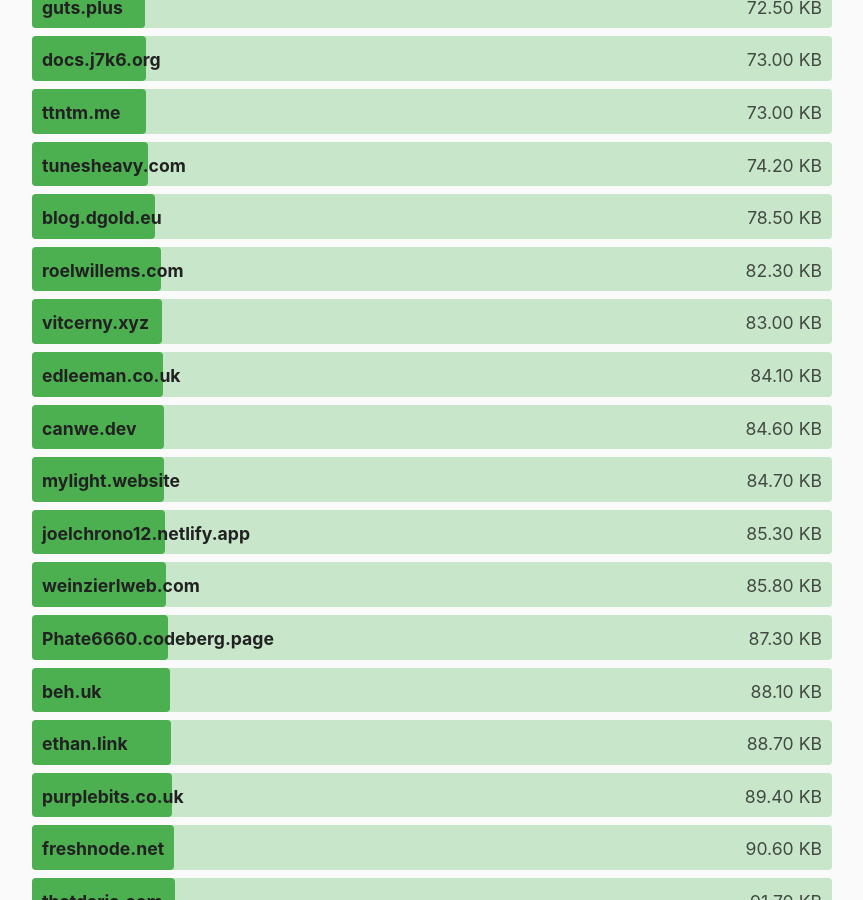
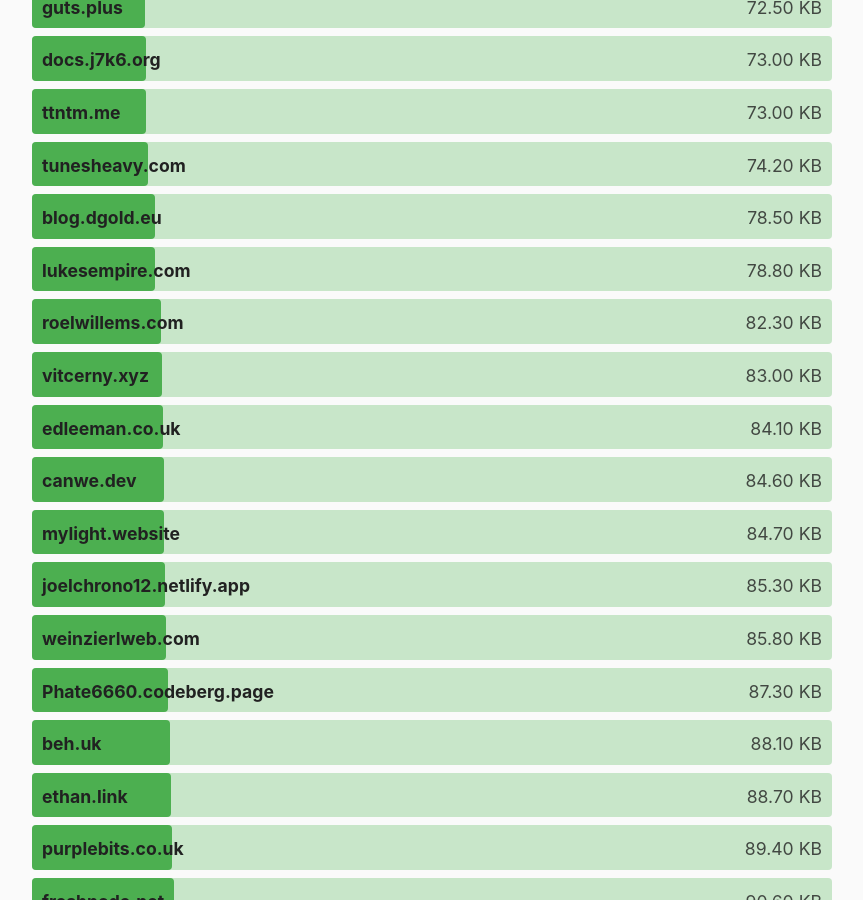
Before and after one commit to kevquirk/512kb.club, a Jekyll site: the page built from index.md, in a window 1280 px wide and 900 px high, scrolled down 8505 px. Shown: the whole window, without its empty margins (208-1071 px from the left). Built offline with Jekyll 4.4.1, drawn with Linux system fonts in a browser that asks for light colours.

Commit message:
Add lukesempire.com

```diff
--- a/_data/sites.yml
+++ b/_data/sites.yml
@@ -698,6 +698,11 @@
   size: 22.1
   last_checked: 2021-05-21
 
+- domain: lukesempire.com
+  url: https://lukesempire.com/
+  size: 78.8
+  last_checked: 2021-06-01
+
 - domain: lyndon.codes
   url: https://lyndon.codes/
   size: 94.9
```
